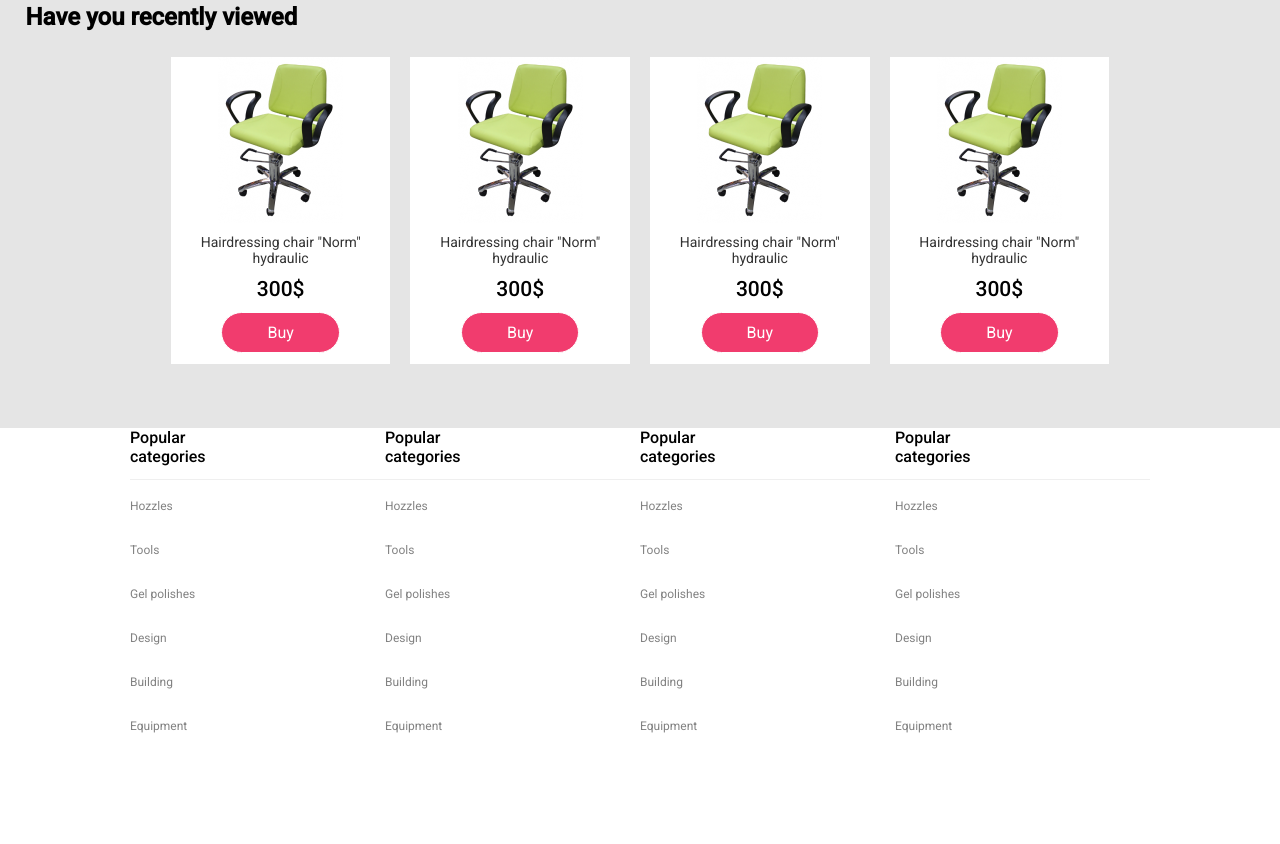
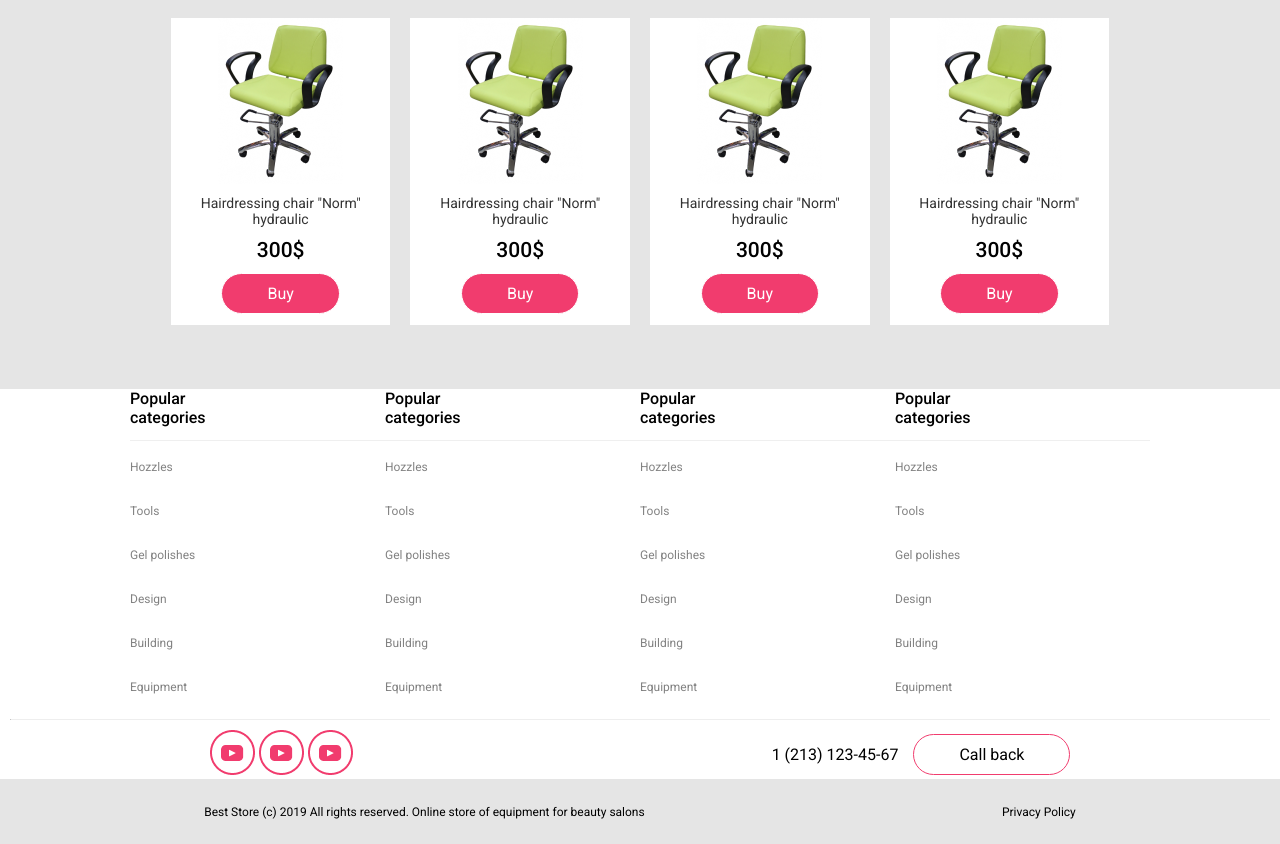
Before and after one commit to YR95/hw6_beauty_redone, a plain HTML site: page index.html in a window 1280 px wide. Shown: the part 1867-2711 px from the top of the page. Before the commit the page ends 2615 px from the top, so only its background shows below. Drawn offline with Linux system fonts and the light colour scheme.

Commit message:
Complete section footer

```diff
--- a/index.html
+++ b/index.html
@@ -24,7 +24,7 @@
             <h1 class="beauty-logo">BEAUTY</h1>
         </div>
         <div class="beauty-tel-button">
-            <div class="tel">1 (213) 123-45-67</div>
+            <p class="tel">1 (213) 123-45-67</p>
             <button class="beauty-button">Call back</button>
         </div>
     </div>
@@ -187,7 +187,7 @@
     <li>
         <h1 class="popular-category-section-header">Popular<br>
             categories</h1>
-        <img src="icon/Line.png" alt="line">
+        <img alt="line" src="icon/Line.png">
         <ul class="pop-item">
             <li> Нozzles</li>
             <li> Tools</li>
@@ -200,7 +200,7 @@
     <li>
         <h1 class="popular-category-section-header">Popular<br>
             categories</h1>
-        <img src="icon/Line.png" alt="line">
+        <img alt="line" src="icon/Line.png">
         <ul class="pop-item">
             <li> Нozzles</li>
             <li> Tools</li>
@@ -214,7 +214,7 @@
     <li>
         <h1 class="popular-category-section-header">Popular<br>
             categories</h1>
-        <img src="icon/Line.png" alt="line">
+        <img alt="line" src="icon/Line.png">
         <ul class="pop-item">
             <li> Нozzles</li>
             <li> Tools</li>
@@ -225,7 +225,24 @@
         </ul>
     </li>
 </ul>
-
+<footer>
+    <hr class="navigation-line">
+    <div class="media-section">
+        <div>
+            <img src="icon/youtube.png">
+            <img src="icon/youtube.png">
+            <img src="icon/youtube.png">
+        </div>
+        <div class="beauty-tel-button">
+        <p class="tel">1 (213) 123-45-67</p>
+        <button class="beauty-button">Call back</button>
+    </div>
+    </div>
+    <div class="rights-section">
+        <p>Best Store (c) 2019 All rights reserved. Online store of equipment for beauty salons</p>
+        <p>Privacy Policy</p>
+    </div>
+</footer>
 
 
 </body>
--- a/style/style.css
+++ b/style/style.css
@@ -203,8 +203,6 @@
     justify-content: center;
     align-items: center;
     background: #F13C6E;
-    margin-top: 3%;
-
 }
 
 .rectangle-icon {
@@ -299,3 +297,20 @@
     font-weight: 400;
     color: #828282;
 }
+.media-section{
+    display: flex;
+    justify-content: space-around;
+    align-items: center;
+    align-items: center;
+}
+.rights-section{
+    background: #E5E5E5;
+    display: flex;
+    justify-content: space-around;
+    align-items: center;
+    background: #E5E5E5;
+    font-family: Roboto;
+    font-size: 12px;
+    font-weight: 400;
+    padding: 2%;
+}
```
Also changed, not shown: icon/youtube.png (added).
